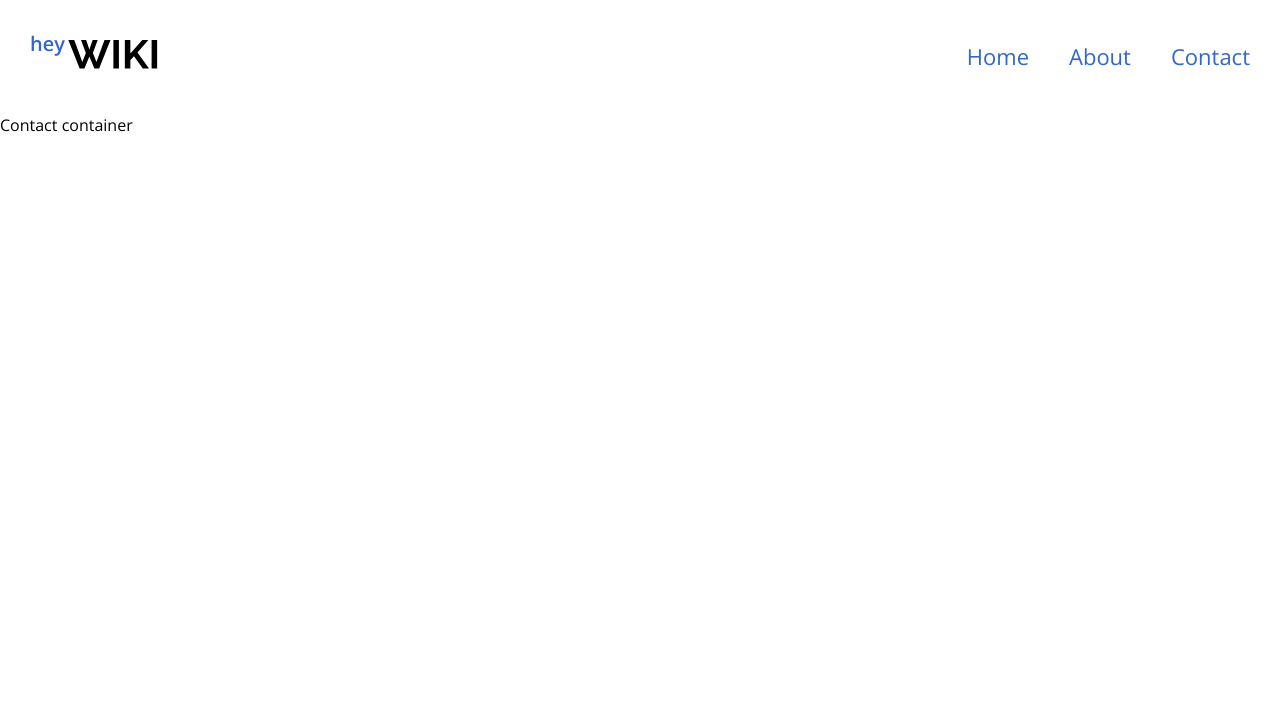
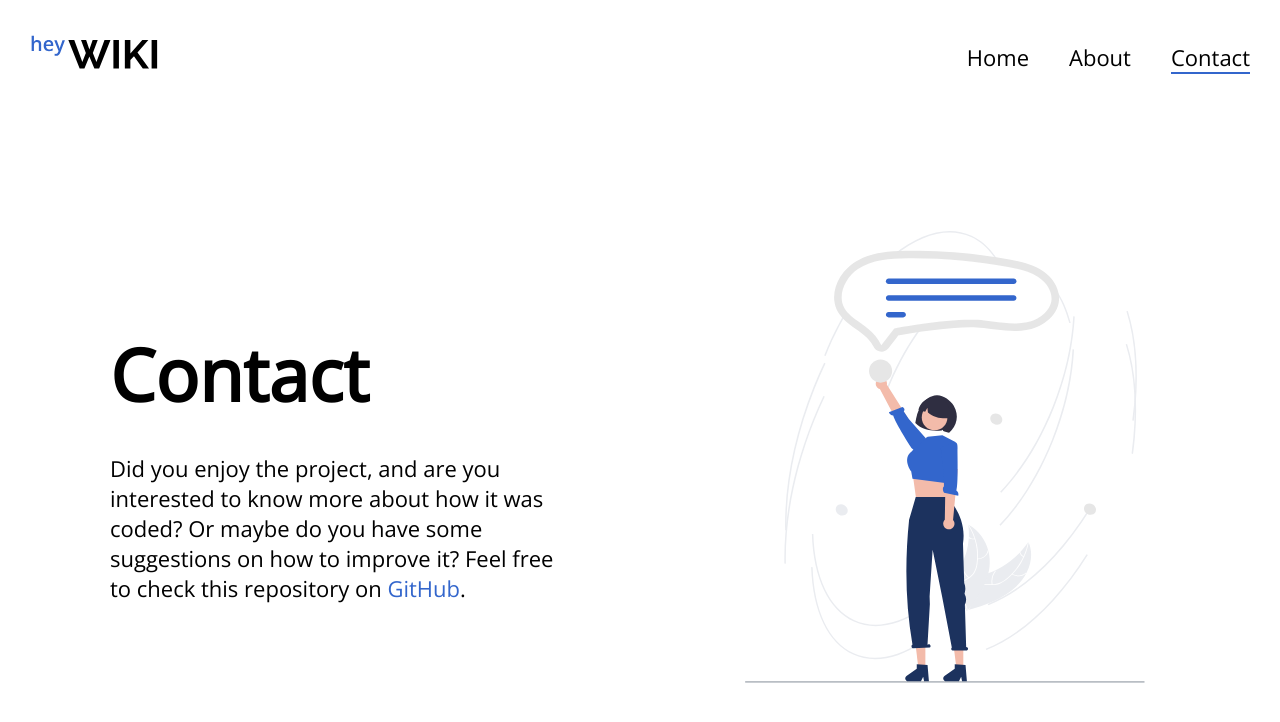
Before and after one commit to w-gluza/hey-wiki, a React (Create React App) app in the folder client/: page /contact in a window 1280 px wide. Shown: the top 722 px of the page. Built offline with nearby package versions, Linux system fonts and the light colour scheme; no server answers.

Commit message:
add contact, about, styling

```diff
--- a/client/src/components/navigation/Navigation.jsx
+++ b/client/src/components/navigation/Navigation.jsx
@@ -1,5 +1,5 @@
 import React from 'react';
-import { Link } from 'react-router-dom';
+import { NavLink } from 'react-router-dom';
 import logo from '../../assets/wiki-logo.svg';
 
 const Navigation = () => (
@@ -9,13 +9,34 @@ const Navigation = () => (
     </div>
     <ul className="nav-list">
       <li className="item">
-        <Link to="/">Home</Link>
+        <NavLink
+          to="/"
+          className={({ isActive }) =>
+            isActive ? "nav-active" : "nav-inactive"
+          }
+        >
+          Home
+        </NavLink>
       </li>
       <li className="item">
-        <Link to="/about">About</Link>
+        <NavLink
+          to="/about"
+          className={({ isActive }) =>
+            isActive ? "nav-active" : "nav-inactive"
+          }
+        >
+          About
+        </NavLink>
       </li>
       <li className="item">
-        <Link to="/contact">Contact</Link>
+        <NavLink
+          to="/contact"
+          className={({ isActive }) =>
+            isActive ? "nav-active" : "nav-inactive"
+          }
+        >
+          Contact
+        </NavLink>
       </li>
     </ul>
   </div>
--- a/client/src/components/navigation/Navigation.scss
+++ b/client/src/components/navigation/Navigation.scss
@@ -8,13 +8,29 @@
 	display: flex;
 	justify-content: flex-end;
 	align-items: center;
-	.item {
-		border-bottom: $border-transparent;
-		font-size: $font-size-sm;
-		font-weight: $font-weight-light;
-		margin-left: $lg;
-	}
-	.item:hover {
+}
+
+.nav-inactive {
+	border-bottom: $border-transparent;
+	font-size: $font-size-sm;
+	font-weight: $font-weight-light;
+	margin-left: $lg;
+	color: $color-black !important;
+	&:hover {
+		color: $color-primary;
 		border-bottom: $border-primary;
 	}
 }
+
+.nav-active {
+	border-bottom: $border-transparent;
+	font-size: $font-size-sm;
+	font-weight: $font-weight-light;
+	margin-left: $lg;
+	color: $color-black !important;
+	border-bottom: $border-primary;
+}
+
+.nav-active:hover {
+	border-bottom: $border-primary;
+}
--- a/client/src/container/AboutContainer.jsx
+++ b/client/src/container/AboutContainer.jsx
@@ -1,7 +1,30 @@
-import React from 'react'
+import React from "react";
+import about from "../assets/about.svg";
 
 const AboutContainer = () => {
-  return <div>About container</div>;
+  return (
+    <div className="home-container">
+      <section className="intro">
+        <h1>The project</h1>
+        <p className="about-paragraph">
+          The idea behind this project is to create a tool that will help new
+          Wikipedians with their first steps in editing Wikipedia articles.
+          Chatbot aspires to explain complex concepts in a friendly and
+          approachable way using answers from experienced editors.
+        </p>
+        <p className="about-paragraph">
+          We used Node, React, SCSS, and IBM Watson Assistant to create this MVP.
+        </p>
+      </section>
+      <section className="illustration-container">
+        <img
+          className="illustration-about"
+          src={about}
+          alt="MVP"
+        />
+      </section>
+    </div>
+  );
 };
 
-export default AboutContainer
+export default AboutContainer;
--- a/client/src/container/ContactContainer.jsx
+++ b/client/src/container/ContactContainer.jsx
@@ -1,7 +1,31 @@
-import React from 'react'
+import React from "react";
+import contact from "../assets/contact.svg";
 
 const ContactContainer = () => {
-  return <div>Contact container</div>;
+  return (
+    <div className="home-container">
+      <section className="intro">
+        <h1>Contact</h1>
+        <p className="contact-paragraph">
+          Did you enjoy the project, and are you interested to know more about
+          how it was coded? Or maybe do you have some suggestions on how to
+          improve it? Feel free to check this repository on{" "}
+          <a
+            href="https://github.com/w-gluza/hey-wiki"
+            target="_blank"
+            rel="noopener noreferrer"
+            aria-label="Github repository"
+          >
+            GitHub
+          </a>
+          .
+        </p>
+      </section>
+      <section className="illustration-container">
+        <img className="illustration-contact" src={contact} alt="MVP" />
+      </section>
+    </div>
+  );
 };
 
-export default ContactContainer
+export default ContactContainer;
--- a/client/src/container/HomeContainer.jsx
+++ b/client/src/container/HomeContainer.jsx
@@ -6,7 +6,6 @@ import ToggleContent from "../components/modal/ToggleContent";
 
 const HomeContainer = () => {
   return (
-    <div>
     <div className="home-container">
       <section className="intro">
         <h1>Hello,</h1>
@@ -35,7 +34,6 @@ const HomeContainer = () => {
         />
       </section>
     </div>
-    </div>
   );
 };
 
--- a/client/src/style/base.scss
+++ b/client/src/style/base.scss
@@ -65,6 +65,14 @@ a:active {
 	max-width: 500px;
 }
 
+.illustration-about {
+	max-width: 400px;
+}
+
+.illustration-contact {
+	max-width: 400px;
+}
+
 .overlay-container {
   position: fixed; /* Stay in place */
   z-index: 1; /* Sit on top */
@@ -114,6 +122,12 @@ input {
   font-weight: $font-weight-light;
 }
 
+.about-paragraph, .contact-paragraph {
+  font-size: $font-size-sm;
+  font-weight: $font-weight-light;
+  padding-bottom: 16px;
+}
+
 
 .btn-primary {
 	background-color: transparent;
```
Also changed, not shown: client/src/assets/about.svg (added), client/src/assets/contact.svg (added). Lines whose indentation alone changed are shown as unchanged.
